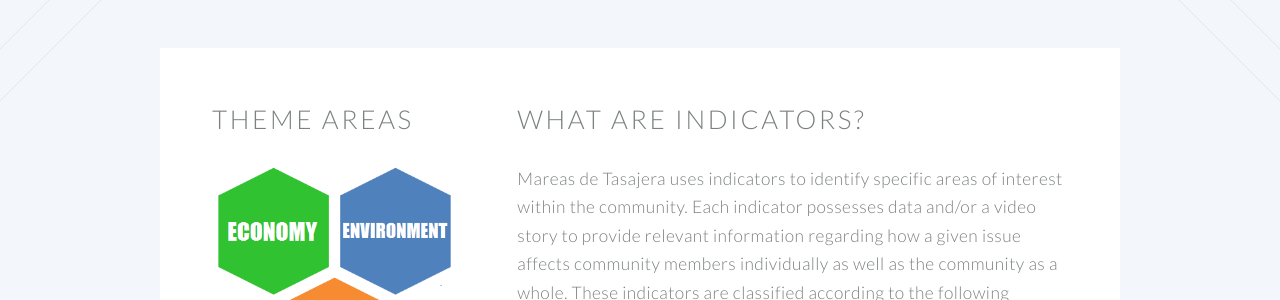
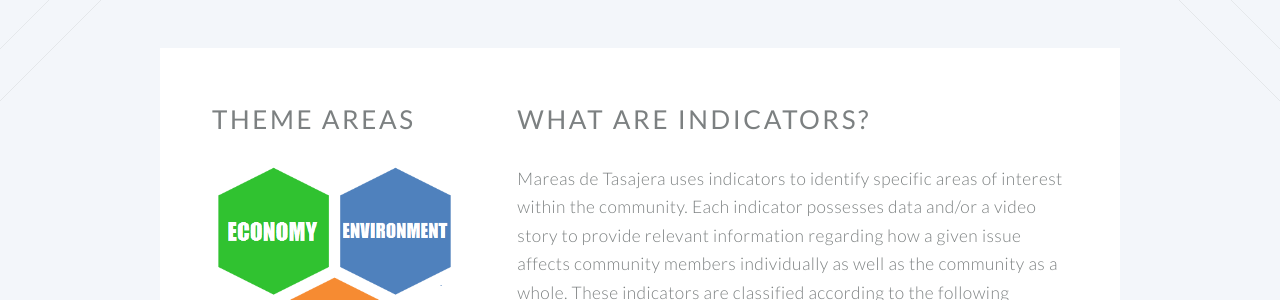
Before and after one commit to danteo90/danteo90.github.io, a Jekyll site: the page indicators-en.html, which Jekyll copies as it is, in a window 1280 px wide. Shown: the part 332-632 px from the top of the page. Built offline with Jekyll 4.4.1, drawn with Linux system fonts in a browser that asks for light colours.

Commit message:
Update indicators-en.html

```diff
--- a/indicators-en.html
+++ b/indicators-en.html
@@ -96,13 +96,13 @@
 									<div class="sidebar">
 										<section>
 											<header>
-												<h2>Theme Areas</h2>
+												<h2><strong>Theme Areas</strong></h2>
 												<a href="" class="image featured"><img src="images/theme-areas-en.png" alt="" /></a>
 											</header>
 										</section>
 										<section>
 											<header>
-												<h3><a href="">Economy</a></h3>
+												<h3><a href=""><span>Economy</span></a></h3>
 											</header>
 											<a href="#" class="image featured"><img src="images/pic03.jpg" alt="" /></a>
 											<header>
@@ -123,7 +123,7 @@
 									<div class="content">
 										<section>
 											<header>
-												<h2>What are Indicators?</h2>
+												<h2><strong>What are Indicators?</strong></h2>
 											</header>
 											<p>Mareas de Tasajera uses indicators to identify specific areas of interest within the community. Each indicator possesses data and/or a video story to provide relevant information regarding how a given issue affects community members individually as well as the community as a whole. These indicators are classified according to the following thematic framework:</p>
 											<a href="" class="image featured"><img src="images/framework-en.png" alt="" /></a>
```
